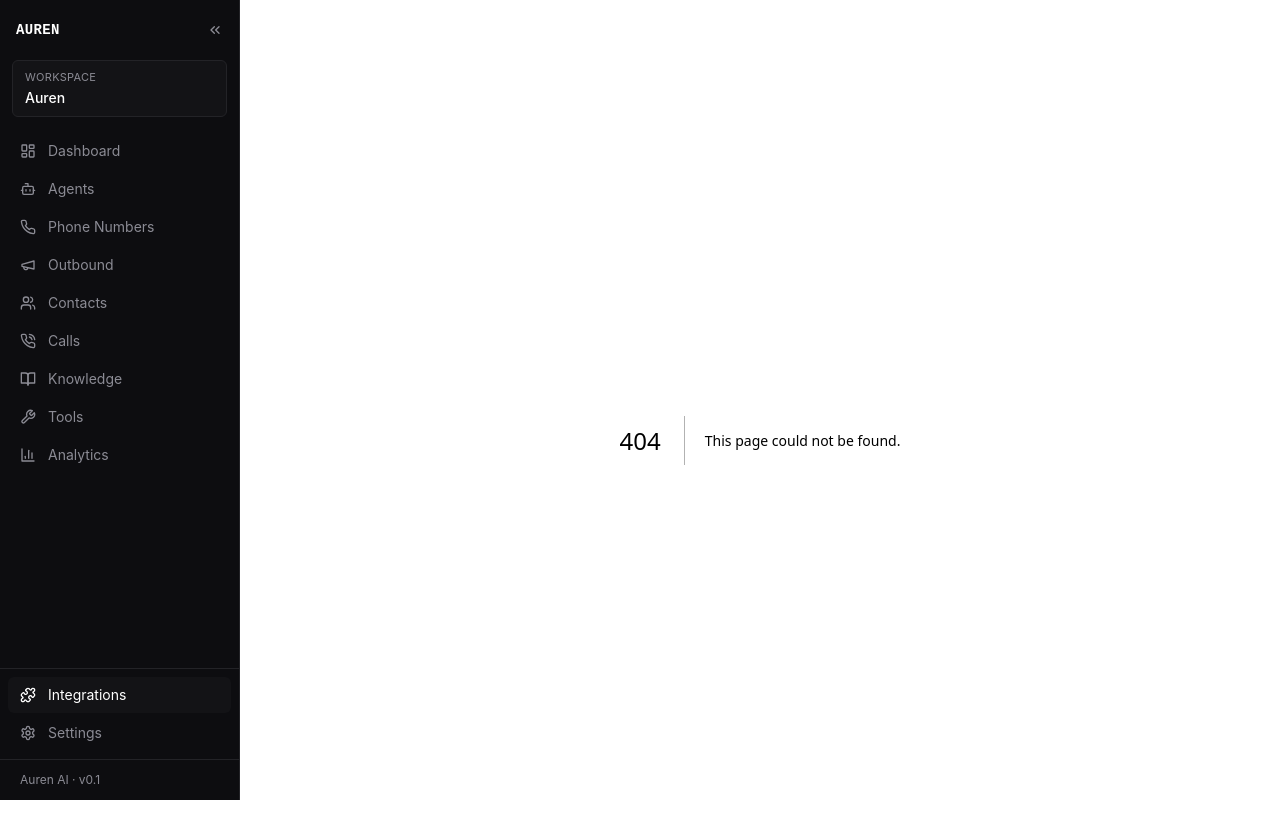
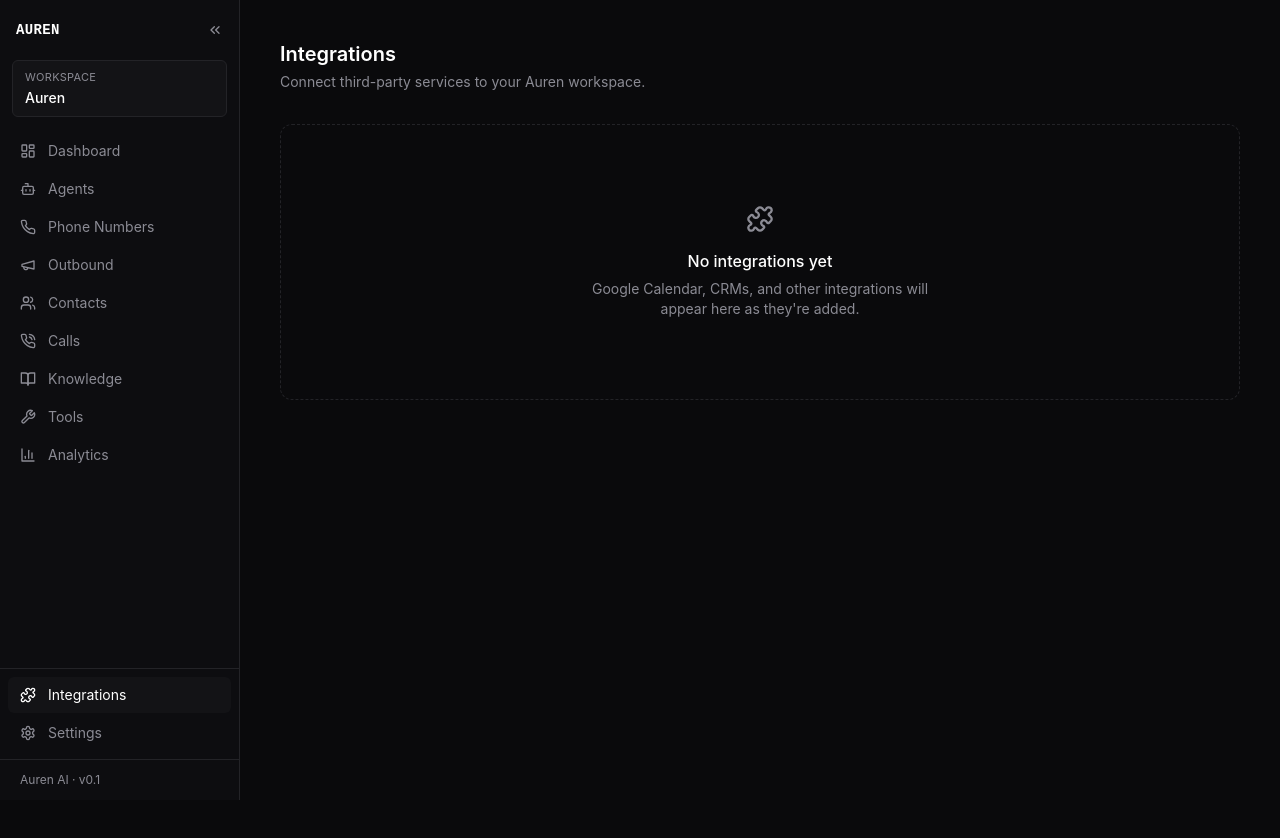
Before and after one commit to nitudevi5763-bit/auren-voice-dashboard, a Next.js app: page /integrations in a window 1280 px wide. Before the commit this address had no page. Shown: the top 838 px of the page. After the commit the page ends 800 px from the top, so only its background shows below. Built offline with nearby package versions, Linux system fonts and the light colour scheme.

Commit message:
Create page.js

```diff
--- /dev/null
+++ b/app/integrations/page.js
@@ -0,0 +1,15 @@
+import { Puzzle } from 'lucide-react';
+import EmptyState from '../../components/EmptyState';
+
+export default function Page() {
+  return (
+    <div>
+      <h1 className="text-xl font-semibold text-white">Integrations</h1>
+      <p className="mt-1 text-sm text-muted">Connect third-party services to your Auren workspace.</p>
+      <div className="mt-8">
+        <EmptyState icon={Puzzle} title="No integrations yet"
+          description="Google Calendar, CRMs, and other integrations will appear here as they're added." />
+      </div>
+    </div>
+  );
+}
```
